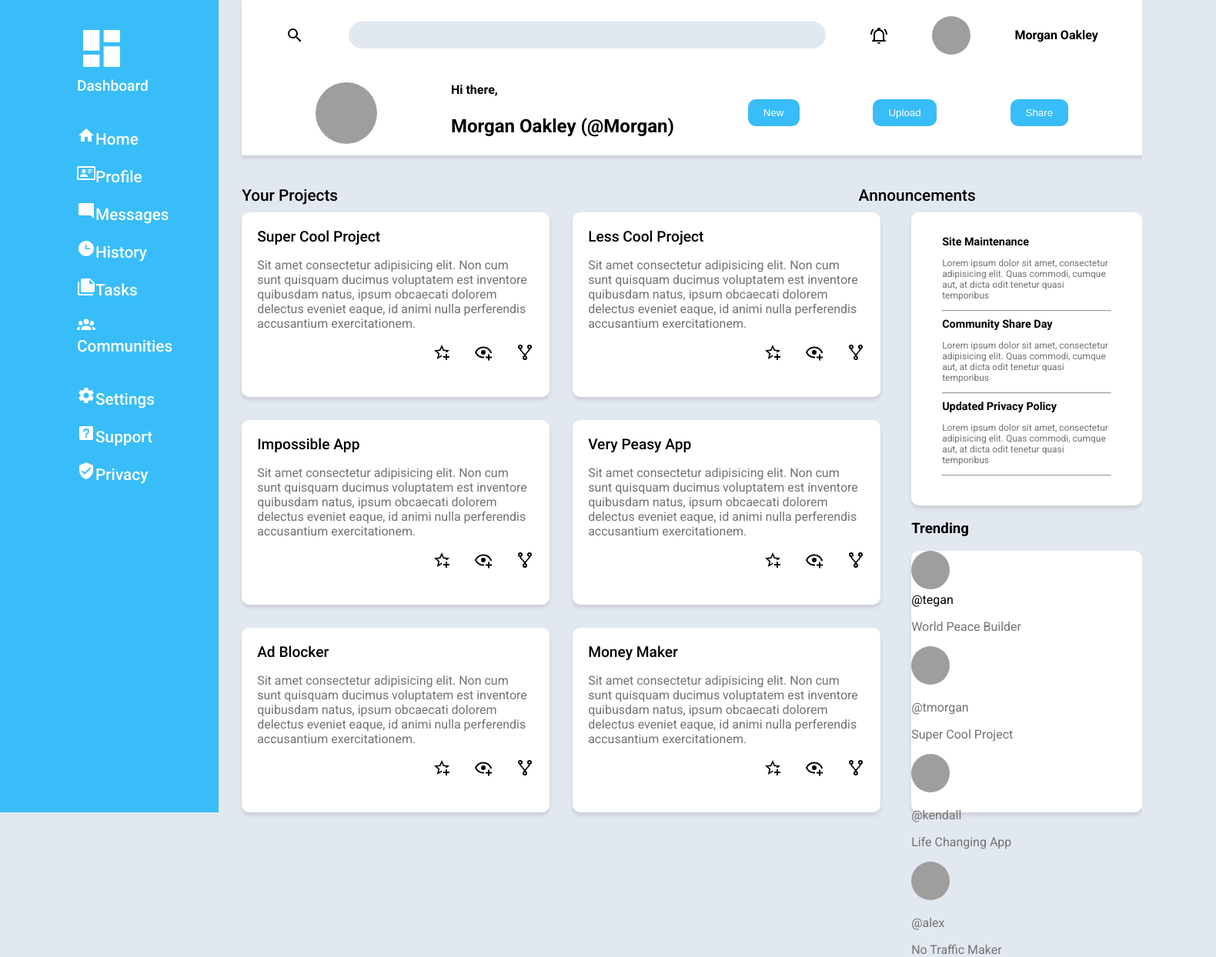
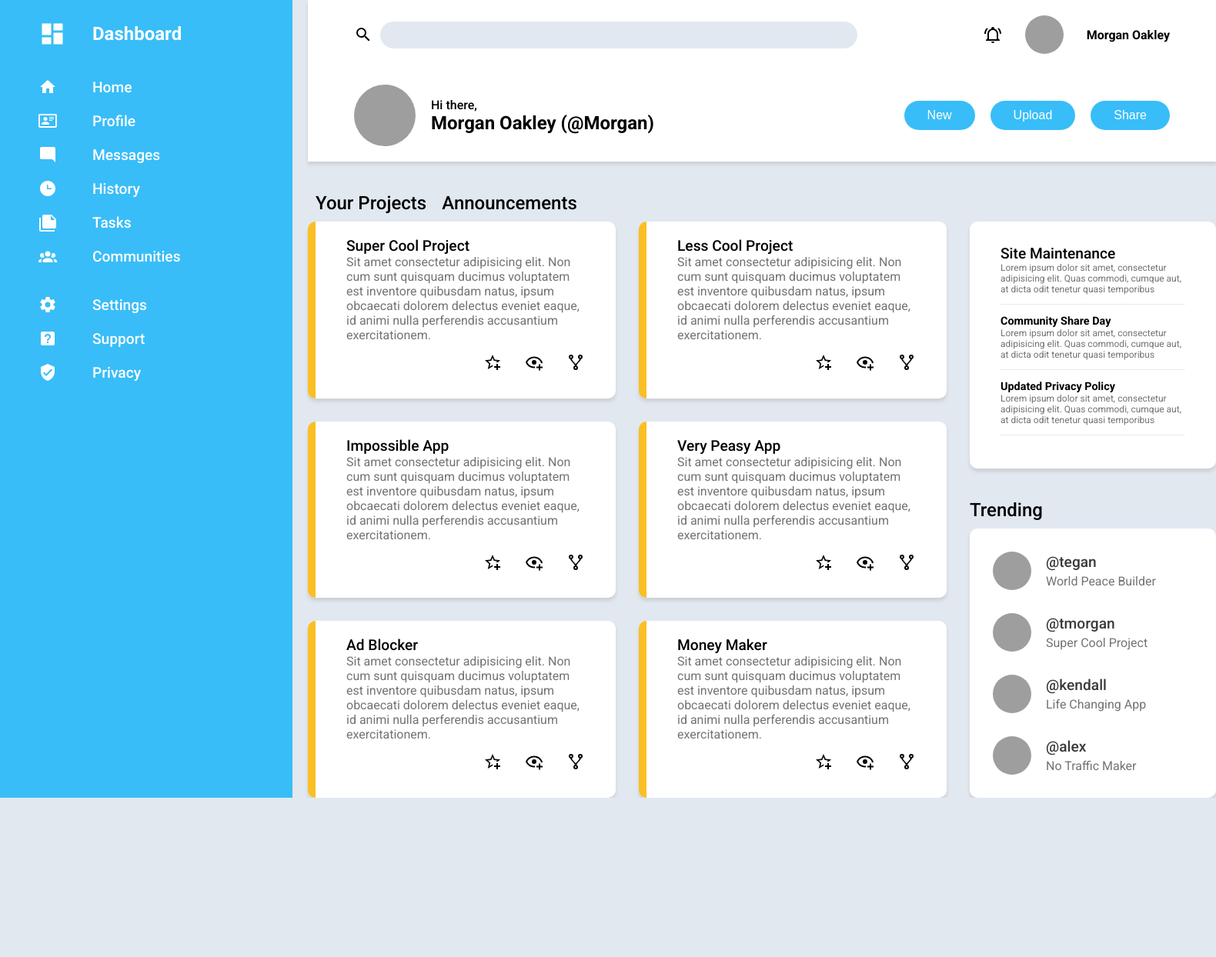
Before and after one commit to SilvioLima94/admin-dashboard, a plain HTML site: page index.html in a window 1280 px wide. Shown: the whole page at 77% size, 1580 px wide, since content can reach past the window. After the commit the page ends 1037 px from the top, so only its background shows below. Drawn offline with Linux system fonts and the light colour scheme; grey boxes are pictures that could not be loaded; files whose address does not match are found by name.

Commit message:
align icons on the sidebar and position the card elements

```diff
--- a/index.html
+++ b/index.html
@@ -16,13 +16,13 @@
               class="icons"
               src="./icons/view-dashboard.svg"
               alt="dashboard"
-              height="64"
-              width="64"
+              height="36"
+              width="36"
             />Dashboard
           </li>
         </ul>
 
-        <div class="sidebar top-content">
+        <div class="sidebar-top">
           <ul>
             <li>
               <img
@@ -80,7 +80,7 @@
             </li>
           </ul>
         </div>
-        <div class="sidebar bottom-content">
+        <div class="sidebar-bottom">
           <ul>
             <li>
               <img
@@ -114,8 +114,16 @@
       </div>
       <div class="header">
         <div class="top-content">
-          <img src="./icons/magnify.svg" alt="search" height="24" width="24" />
+          <div class="top-left">
+            <img
+              src="./icons/magnify.svg"
+              alt="search"
+              height="24"
+              width="24"
+            />
             <input type="text" />
+          </div>
+          <div class="top-right">
             <img
               src="./icons/bell-ring-outline.svg"
               alt="notification"
@@ -123,36 +131,41 @@
               width="24"
             />
             <img class="avatar" src="https://i.pravatar.cc/300" />
-          <p>Morgan Oakley</p>
+            <div>Morgan Oakley</div>
+          </div>
         </div>
         <div class="bottom-content">
+          <div class="bottom-left">
             <img class="profile-picture" src="https://i.pravatar.cc/300" />
             <div class="greeting">
-            <p>Hi there,</p>
-            <p id="user-name">Morgan Oakley (@Morgan)</p>
+              <div>Hi there,</div>
+              <div id="user-name">Morgan Oakley (@Morgan)</div>
             </div>
+          </div>
+
+          <div class="bottom-right">
             <button>New</button>
             <button>Upload</button>
             <button>Share</button>
           </div>
         </div>
+      </div>
 
       <div id="main-content">
-        <div class="content-headers">
+        <div class="main-header">
           <div>Your Projects</div>
           <div>Announcements</div>
         </div>
         <div class="content-wrapper">
           <div class="projects">
             <div class="card">
-              <article>
               <div>Super Cool Project</div>
-                <p>
+              <div>
                 Sit amet consectetur adipisicing elit. Non cum sunt quisquam
                 ducimus voluptatem est inventore quibusdam natus, ipsum
                 obcaecati dolorem delectus eveniet eaque, id animi nulla
                 perferendis accusantium exercitationem.
-                </p>
+              </div>
               <div class="icon-wrapper">
                 <img
                   src="./icons/star-plus-outline.svg"
@@ -173,17 +186,15 @@
                   width="24"
                 />
               </div>
-              </article>
             </div>
             <div class="card">
-              <article>
               <div>Less Cool Project</div>
-                <p>
+              <div>
                 Sit amet consectetur adipisicing elit. Non cum sunt quisquam
                 ducimus voluptatem est inventore quibusdam natus, ipsum
                 obcaecati dolorem delectus eveniet eaque, id animi nulla
                 perferendis accusantium exercitationem.
-                </p>
+              </div>
               <div class="icon-wrapper">
                 <img
                   src="./icons/star-plus-outline.svg"
@@ -204,17 +215,15 @@
                   width="24"
                 />
               </div>
-              </article>
             </div>
             <div class="card">
-              <article>
               <div>Impossible App</div>
-                <p>
+              <div>
                 Sit amet consectetur adipisicing elit. Non cum sunt quisquam
                 ducimus voluptatem est inventore quibusdam natus, ipsum
                 obcaecati dolorem delectus eveniet eaque, id animi nulla
                 perferendis accusantium exercitationem.
-                </p>
+              </div>
               <div class="icon-wrapper">
                 <img
                   src="./icons/star-plus-outline.svg"
@@ -235,17 +244,15 @@
                   width="24"
                 />
               </div>
-              </article>
             </div>
             <div class="card">
-              <article>
               <div>Very Peasy App</div>
-                <p>
+              <div>
                 Sit amet consectetur adipisicing elit. Non cum sunt quisquam
                 ducimus voluptatem est inventore quibusdam natus, ipsum
                 obcaecati dolorem delectus eveniet eaque, id animi nulla
                 perferendis accusantium exercitationem.
-                </p>
+              </div>
               <div class="icon-wrapper">
                 <img
                   src="./icons/star-plus-outline.svg"
@@ -266,17 +273,15 @@
                   width="24"
                 />
               </div>
-              </article>
             </div>
             <div class="card">
-              <article>
               <div>Ad Blocker</div>
-                <p>
+              <div>
                 Sit amet consectetur adipisicing elit. Non cum sunt quisquam
                 ducimus voluptatem est inventore quibusdam natus, ipsum
                 obcaecati dolorem delectus eveniet eaque, id animi nulla
                 perferendis accusantium exercitationem.
-                </p>
+              </div>
               <div class="icon-wrapper">
                 <img
                   src="./icons/star-plus-outline.svg"
@@ -297,17 +302,15 @@
                   width="24"
                 />
               </div>
-              </article>
             </div>
             <div class="card">
-              <article>
               <div>Money Maker</div>
-                <p>
+              <div>
                 Sit amet consectetur adipisicing elit. Non cum sunt quisquam
                 ducimus voluptatem est inventore quibusdam natus, ipsum
                 obcaecati dolorem delectus eveniet eaque, id animi nulla
                 perferendis accusantium exercitationem.
-                </p>
+              </div>
               <div class="icon-wrapper">
                 <img
                   src="./icons/star-plus-outline.svg"
@@ -328,59 +331,53 @@
                   width="24"
                 />
               </div>
-              </article>
             </div>
           </div>
           <div id="announcements">
-            <!-- <h3>Announcements</h3> -->
             <div class="card">
-              <article>
               <div class="announcements-header">Site Maintenance</div>
-                <p class="text">
+              <div class="text">
                 Lorem ipsum dolor sit amet, consectetur adipisicing elit. Quas
                 commodi, cumque aut, at dicta odit tenetur quasi temporibus
-                </p>
+              </div>
               <hr />
-              </article>
-              <article>
+
               <div class="announcements-header">Community Share Day</div>
-                <p class="text">
+              <div class="text">
                 Lorem ipsum dolor sit amet, consectetur adipisicing elit. Quas
                 commodi, cumque aut, at dicta odit tenetur quasi temporibus
-                </p>
+              </div>
               <hr />
-              </article>
-              <article>
+
               <div class="announcements-header">Updated Privacy Policy</div>
-                <p class="text">
+              <div class="text">
                 Lorem ipsum dolor sit amet, consectetur adipisicing elit. Quas
                 commodi, cumque aut, at dicta odit tenetur quasi temporibus
-                </p>
+              </div>
               <hr />
-              </article>
             </div>
-            <div class="trending">
-              <h3>Trending</h3>
+            <div id="trending">
+              <div class="trending-header">Trending</div>
               <div class="card">
                 <img class="avatar" src="https://i.pravatar.cc/300" />
                 <div class="user">
                   <div class="username">@tegan</div>
-                  <p class="organization">World Peace Builder</p>
+                  <div class="organization">World Peace Builder</div>
                 </div>
                 <img class="avatar" src="https://i.pravatar.cc/300" />
                 <div class="user">
-                  <p class="username">@tmorgan</p>
-                  <p class="organization">Super Cool Project</p>
+                  <div class="username">@tmorgan</div>
+                  <div class="organization">Super Cool Project</div>
                 </div>
                 <img class="avatar" src="https://i.pravatar.cc/300" />
                 <div class="user">
-                  <p class="username">@kendall</p>
-                  <p class="organization">Life Changing App</p>
+                  <div class="username">@kendall</div>
+                  <div class="organization">Life Changing App</div>
                 </div>
                 <img class="avatar" src="https://i.pravatar.cc/300" />
                 <div class="user">
-                  <p class="username">@alex</p>
-                  <p class="organization">No Traffic Maker</p>
+                  <div class="username">@alex</div>
+                  <div class="organization">No Traffic Maker</div>
                 </div>
               </div>
             </div>
--- a/style.css
+++ b/style.css
@@ -6,6 +6,7 @@
   --white-color: #fff;
   --box-shawdow-color: 0 4px 4px 0 rgba(169, 168, 168, 0.2),
     0 4px 4px 0 rgba(172, 171, 171, 0.19);
+  --card-text-color: #737373;
 }
 
 body {
@@ -17,9 +18,10 @@ body {
 
 .container {
   display: grid;
-  grid-template-columns: 1fr 4fr;
-  font-weight: 400;
-  gap: 30px;
+  grid-template-columns: 380px 1fr;
+  row-gap: 30px;
+  column-gap: 20px;
+  /* gap: 30px; */
 }
 
 /* sidebar */
@@ -28,20 +30,25 @@ body {
   grid-row: span 2;
   background-color: var(--primary-color);
   color: var(--white-color);
-  font-size: 1.3rem;
-  font-weight: 500;
-  /* gap: 2px; */
-  /* border: 1px solid red; */
 }
 
 .dashboard-header {
-  font-size: 1.2rem;
-  /* padding: 20px 30px; */
+  font-size: 1.5rem;
+  font-weight: 600;
 }
 
 #sidebar li {
   list-style: none;
-  padding: 10px 60px;
+  padding: 10px;
+  display: grid;
+  grid-template-columns: 1fr 250px;
+  align-items: center;
+}
+
+#sidebar .sidebar-top,
+.sidebar-bottom li {
+  font-size: 1.2rem;
+  font-weight: 500;
 }
 
 .icons {
@@ -51,12 +58,54 @@ body {
 
 /* header */
 
+/* .header {
+  border: 1px solid red;
+} */
+
 .header .top-content,
 .header .bottom-content {
   display: flex;
-  justify-content: space-evenly;
+  padding: 20px 60px;
+  /* border: 1px solid red; */
+}
+
+.top-content {
+  justify-content: space-between;
+  /* border: 1px solid green; */
+}
+
+.top-left {
+  display: flex;
   align-items: center;
-  padding-top: 20px;
+  gap: 10px;
+  /* border: 1px solid orange; */
+}
+
+.top-right {
+  display: flex;
+  align-items: center;
+  gap: 30px;
+  /* border: 1px solid blue; */
+}
+
+.bottom-content {
+  display: flex;
+  justify-content: space-between;
+  /* border: 1px solid green; */
+}
+
+.bottom-left {
+  display: flex;
+  align-items: center;
+  gap: 20px;
+  /* border: 1px solid blue; */
+}
+
+.bottom-right {
+  display: flex;
+  align-items: center;
+  gap: 20px;
+  /* border: 1px solid red; */
 }
 
 .header {
@@ -87,46 +136,50 @@ body {
 }
 
 .header .profile-picture {
-  height: 80px;
+  width: 80px;
   border-radius: 50%;
+}
+.header .greeting > div:nth-child(1) {
+  font-weight: 500;
+}
+.header .top-right > div,
+.greeting > div:nth-child(2) {
+  font-weight: 600;
 }
 
 .header button {
-  padding: 10px 20px;
-  border-radius: 10px;
-  border: none;
   background-color: var(--primary-color);
   color: var(--white-color);
+  border-radius: 25px;
+  border: none;
+  font-size: 1rem;
+  font-weight: 500;
+  padding: 10px 30px;
 }
 
 /* main-content */
 
-#main-content p {
-  color: #737373;
+.content-wrapper {
+  display: grid;
+  /* grid-template-columns: repeat(auto-fit, minmax(250px, 1fr)); */
+  grid-template-columns: 1fr 1fr;
+  gap: 30px;
 }
 
-.content-wrapper {
-  display: grid;
-  /* grid-template-columns: repeat(auto-fill, minmax(250px, 1fr)); */
-  grid-template-columns: repeat(2, 1fr);
-  gap: 40px;
+.main-header {
+  display: flex;
+  justify-content: flex-start;
+  /* border: 1px solid red; */
 }
 
-.content-headers {
-  display: grid;
-  grid-template-columns: repeat(2, 1fr);
-}
-.content-headers > div {
-  font-size: 1.3rem;
+.main-header > div {
+  font-size: 1.5rem;
   font-weight: 500;
-  padding: 10px 0;
+  padding: 10px;
 }
 
-.content-headers :nth-child(1) {
-  justify-self: flex-start;
-}
-.content-headers :nth-child(2) {
-  justify-self: center;
+.main-header > div:nth-child(2) {
+  /* margin-right: 160px; */
 }
 
 .card {
@@ -134,59 +187,91 @@ body {
   box-shadow: var(--box-shawdow-color);
 }
 
-.projects {
+#main-content .projects {
   display: grid;
   grid-template-columns: repeat(2, 400px);
-  /* grid-column: span 2; */
+  /* grid-template-columns: repeat(autofit, minmax(250px, 1fr)); */
+  /* grid-column: 1 / 2; */
   gap: 30px;
 }
 
-.projects .card {
-  padding: 20px;
+#main-content .card {
+  padding: 20px 40px;
   border-radius: 10px;
+  border-left: 10px solid #fbbf24;
 }
 
-.projects .card div {
+#main-content .card div:nth-child(1) {
   font-size: 1.2rem;
   font-weight: 500;
+}
+
+#main-content .card div:nth-child(2) {
+  color: var(--card-text-color);
 }
 
 .icon-wrapper {
   display: flex;
   justify-content: flex-end;
   gap: 30px;
+  margin: 14px 0;
+  /* border: 1px solid red; */
 }
 
-/* main-content announcements */
+/* main-content ~ announcements */
 
 #announcements {
-  /* grid-column: 3 / 5; */
-  width: 300px;
+  /* display: grid; */
+  /* grid-column: 4; */
+  width: 320px;
 }
 
 #announcements > .card {
   padding: 30px 40px;
   border-radius: 10px;
+  border: none;
 }
 
 #announcements .announcements-header {
   font-size: 0.9rem;
   font-weight: 700;
 }
-article .text {
+#announcements .text {
   font-size: 12px;
+  color: var(--card-text-color);
 }
 
-.trending .card {
-  /* padding: 20px; */
-  border-radius: 10px;
-  height: 340px;
-
-  /* display: grid;
-  grid-template-columns: 1fr 1fr;
-  justify-items: center; */
+#announcements hr {
+  border-color: #f9fafb38;
+  margin: 12px 0;
 }
 
-.trending .user {
-  list-style: none;
+#trending .trending-header {
+  font-size: 1.5rem;
+  font-weight: 500;
+  margin-top: 30px;
+  padding: 10px 0;
+  /* border: 1px solid red; */
 }
+
+#trending .card {
+  padding: 30px;
+  border-radius: 10px;
+  display: grid;
+  grid-template-columns: 15% 1fr;
+  align-items: center;
+  gap: 30px;
+  border: none;
+}
+
+#trending .user > div {
+  padding: 2px 0;
+}
+
+#trending .username {
+  color: rgba(0, 0, 0, 0.774);
+}
+
+#trending .organization {
+  color: var(--card-text-color);
+}
```
Lines whose indentation alone changed are shown as unchanged.
